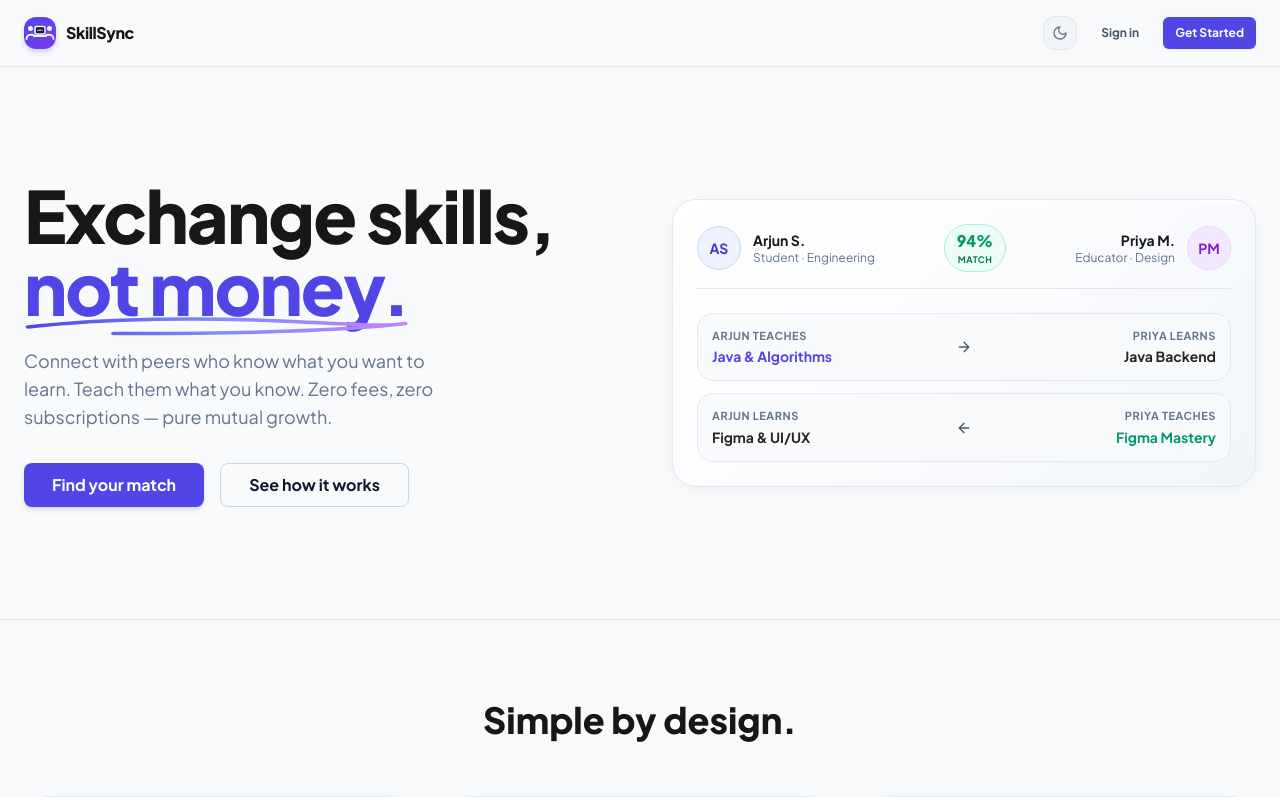
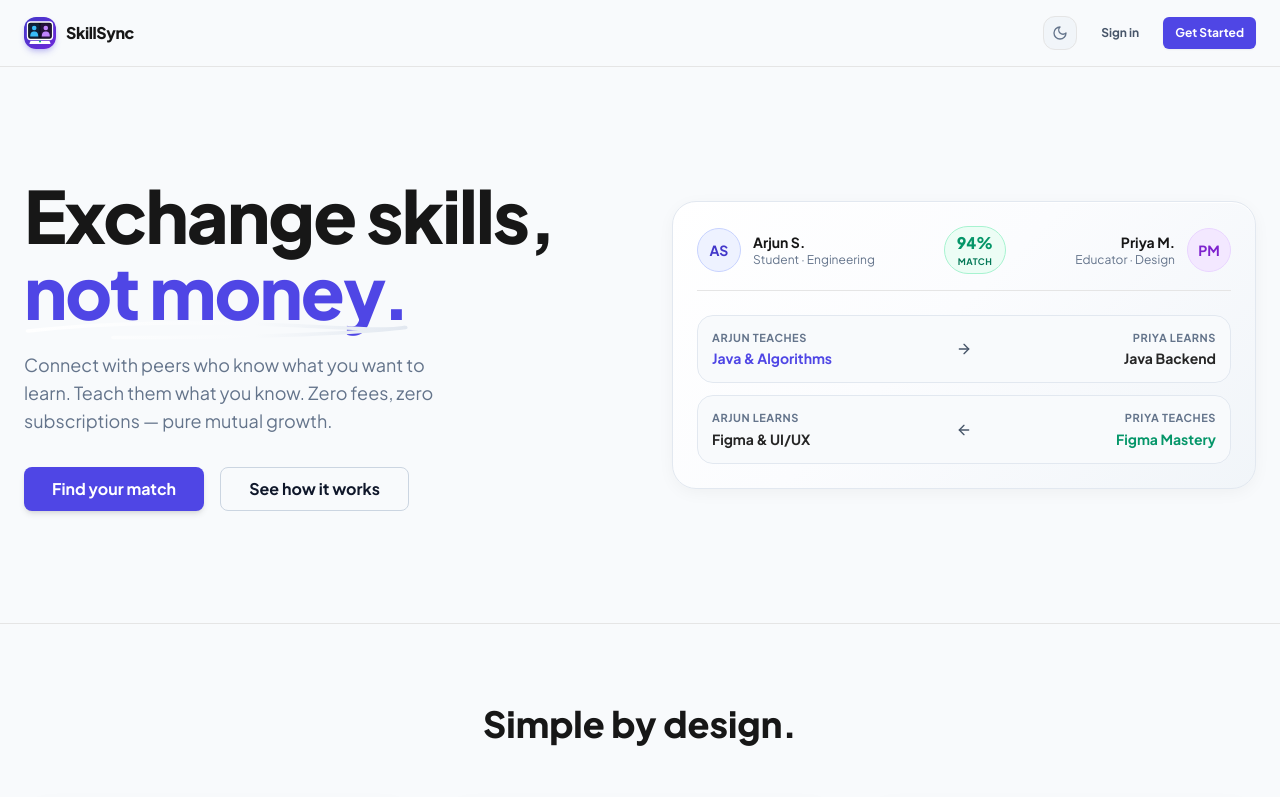
Before and after one commit to himanshuraj108/SkillSync, a React (Vite) app in the folder client/: page / in a window 1280 px wide. Shown: the top 797 px of the page. Built offline with nearby package versions, Linux system fonts and the light colour scheme; no server answers.

Commit message:
feat(ui): 2-user video meeting logo and sequenced animated signature underline

```diff
--- a/client/src/components/layout/AuthLayout.jsx
+++ b/client/src/components/layout/AuthLayout.jsx
@@ -27,11 +27,15 @@ export function AuthLayout({ children }) {
             <span className="text-[11px] font-extrabold uppercase tracking-widest text-indigo-600 dark:text-indigo-400">
               Peer Knowledge Network
             </span>
-            <h2 className="text-3xl xl:text-4xl font-extrabold tracking-tight text-neutral-900 dark:text-white leading-[1.15] mt-1 mb-3">
-              Exchange skills,<br />
-              <span className="relative inline-block text-indigo-600 dark:text-indigo-400">
+            <h2 className="text-3xl xl:text-4xl font-extrabold tracking-tight text-neutral-900 dark:text-white leading-[1.18] mt-1 mb-3">
+              <span className="relative inline-block">
+                Exchange skills,
+                <SignatureUnderline variant="first-temporary" delay={0.2} />
+              </span>
+              <br />
+              <span className="relative inline-block text-indigo-600 dark:text-indigo-400 mt-1">
                 not money.
-                <SignatureUnderline delay={0.4} duration={1.1} />
+                <SignatureUnderline variant="second-permanent" delay={1.4} />
               </span>
             </h2>
             <p className="text-xs xl:text-sm text-neutral-600 dark:text-neutral-400 leading-relaxed max-w-sm">
--- a/client/src/components/ui/Logo.jsx
+++ b/client/src/components/ui/Logo.jsx
@@ -6,60 +6,38 @@ export function LogoIcon({ className = 'h-8 w-8' }) {
       viewBox="0 0 32 32"
       fill="none"
       xmlns="http://www.w3.org/2000/svg"
-      className={cn('shrink-0 select-none shadow-md shadow-indigo-600/20 rounded-xl', className)}
+      className={cn('shrink-0 select-none shadow-md shadow-indigo-600/25 rounded-xl', className)}
     >
       <defs>
-        <linearGradient id="logo-bg-grad" x1="0%" y1="0%" x2="100%" y2="100%">
-          <stop offset="0%" stopColor="#4f46e5" />
-          <stop offset="100%" stopColor="#7c3aed" />
-        </linearGradient>
-        <linearGradient id="logo-user-grad" x1="0%" y1="0%" x2="100%" y2="100%">
-          <stop offset="0%" stopColor="#ffffff" />
-          <stop offset="100%" stopColor="#e0e7ff" />
+        <linearGradient id="logo-tile-bg" x1="0%" y1="0%" x2="100%" y2="100%">
+          <stop offset="0%" stopColor="#4338ca" />
+          <stop offset="100%" stopColor="#6d28d9" />
         </linearGradient>
       </defs>
 
-      {/* Rounded Squircle Tile */}
-      <rect width="32" height="32" rx="9" fill="url(#logo-bg-grad)" />
+      {/* Squircle Base Tile */}
+      <rect width="32" height="32" rx="9" fill="url(#logo-tile-bg)" />
 
-      {/* Left User (Peer 1) */}
-      <circle cx="6.5" cy="11.5" r="2.5" fill="url(#logo-user-grad)" />
-      <path
-        d="M2.5 22c0-2.4 1.8-4.2 4-4.2h1.5c.8 0 1.5.3 2.1.8"
-        stroke="url(#logo-user-grad)"
-        strokeWidth="2"
-        strokeLinecap="round"
-      />
+      {/* Laptop / Computer Monitor Window Frame */}
+      <rect x="3.5" y="5" width="25" height="17.5" rx="3" fill="#090d16" stroke="#ffffff" strokeWidth="1.3" />
 
-      {/* Center PC / Laptop Meeting Screen */}
-      <rect
-        x="11"
-        y="9.5"
-        width="10"
-        height="7.5"
-        rx="1.5"
-        fill="#0f172a"
-        stroke="url(#logo-user-grad)"
-        strokeWidth="1.6"
-      />
-      {/* Live 2-Way Meeting Presence on Screen */}
-      <circle cx="14" cy="13.2" r="1" fill="#38bdf8" />
-      <circle cx="18" cy="13.2" r="1" fill="#a855f7" />
-      <path d="M15.4 13.2h1.2" stroke="#ffffff" strokeWidth="1" strokeLinecap="round" />
+      {/* LEFT PEER VIDEO CALL TILE */}
+      <rect x="4.8" y="6.3" width="10.8" height="14.8" rx="2" fill="#0f2038" />
+      {/* Left User (Head & Torso) */}
+      <circle cx="10.2" cy="11" r="2.3" fill="#38bdf8" />
+      <path d="M 6.2 19.5 C 6.2 15.8 7.8 14.6 10.2 14.6 C 12.6 14.6 14.2 15.8 14.2 19.5 Z" fill="#38bdf8" />
+
+      {/* RIGHT PEER VIDEO CALL TILE */}
+      <rect x="16.4" y="6.3" width="10.8" height="14.8" rx="2" fill="#24123a" />
+      {/* Right User (Head & Torso) */}
+      <circle cx="21.8" cy="11" r="2.3" fill="#c084fc" />
+      <path d="M 17.8 19.5 C 17.8 15.8 19.4 14.6 21.8 14.6 C 24.2 14.6 25.8 15.8 25.8 19.5 Z" fill="#c084fc" />
+
       {/* Laptop Keyboard Base */}
-      <path
-        d="M9.5 18h13c.4 0 .7.3.6.7l-.3.8c-.1.3-.4.5-.7.5H9.9c-.3 0-.6-.2-.7-.5l-.3-.8c-.1-.4.2-.7.6-.7z"
-        fill="url(#logo-user-grad)"
-      />
+      <path d="M 6.5 24 H 25.5 L 26.5 26.2 C 26.7 26.6 26.4 27 25.9 27 H 6.1 C 5.6 27 5.3 26.6 5.5 26.2 Z" fill="#ffffff" />
 
-      {/* Right User (Peer 2) */}
-      <circle cx="25.5" cy="11.5" r="2.5" fill="url(#logo-user-grad)" />
-      <path
-        d="M29.5 22c0-2.4-1.8-4.2-4-4.2h-1.5c-.8 0-1.5.3-2.1.8"
-        stroke="url(#logo-user-grad)"
-        strokeWidth="2"
-        strokeLinecap="round"
-      />
+      {/* Live Meeting Active Indicator Core */}
+      <circle cx="16" cy="24.5" r="1.1" fill="#10b981" />
     </svg>
   )
 }
--- a/client/src/components/ui/SignatureUnderline.jsx
+++ b/client/src/components/ui/SignatureUnderline.jsx
@@ -1,10 +1,17 @@
 import { motion } from 'framer-motion'
 
+/**
+ * SignatureUnderline component with multi-stage choreographed animation:
+ * - 'first-temporary': Draws first in blue/indigo, then fades out.
+ * - 'second-permanent': Draws second in clean white/silver and stays permanently.
+ */
 export function SignatureUnderline({
-  delay = 0.4,
-  duration = 1.2,
+  variant = 'second-permanent',
+  delay = 0.2,
   className = 'absolute -bottom-2.5 sm:-bottom-3.5 left-0 w-full h-4 sm:h-6 overflow-visible pointer-events-none',
 }) {
+  const isFirstTemp = variant === 'first-temporary'
+
   return (
     <motion.svg
       viewBox="0 0 280 24"
@@ -12,36 +19,62 @@ export function SignatureUnderline({
       xmlns="http://www.w3.org/2000/svg"
       className={className}
       preserveAspectRatio="none"
-      initial="hidden"
-      animate="visible"
     >
       <defs>
-        <linearGradient id="sig-underline-grad" x1="0%" y1="0%" x2="100%" y2="0%">
+        {/* Blue/Indigo gradient for first stroke */}
+        <linearGradient id="sig-blue-grad" x1="0%" y1="0%" x2="100%" y2="0%">
           <stop offset="0%" stopColor="#4f46e5" />
-          <stop offset="50%" stopColor="#818cf8" />
-          <stop offset="100%" stopColor="#c084fc" />
+          <stop offset="50%" stopColor="#6366f1" />
+          <stop offset="100%" stopColor="#38bdf8" />
+        </linearGradient>
+
+        {/* Crisp White/Silver gradient for second permanent stroke */}
+        <linearGradient id="sig-white-grad" x1="0%" y1="0%" x2="100%" y2="0%">
+          <stop offset="0%" stopColor="#ffffff" />
+          <stop offset="60%" stopColor="#f8fafc" />
+          <stop offset="100%" stopColor="#e2e8f0" />
         </linearGradient>
       </defs>
 
-      {/* Main sweeping handwritten signature underline path */}
+      {isFirstTemp ? (
+        // First Signature Stroke (Draws under "Exchange skills," then fades away)
         <motion.path
           d="M 3 14 C 60 5, 130 4, 195 8.5 C 235 11, 260 14, 277 10.5 C 235 17.5, 155 21, 65 20.5"
-        stroke="url(#sig-underline-grad)"
+          stroke="url(#sig-blue-grad)"
           strokeWidth="3.5"
           strokeLinecap="round"
           strokeLinejoin="round"
-        variants={{
-          hidden: { pathLength: 0, opacity: 0 },
-          visible: {
+          initial={{ pathLength: 0, opacity: 0 }}
+          animate={{
+            pathLength: [0, 1, 1, 1],
+            opacity: [0, 1, 1, 0],
+          }}
+          transition={{
+            duration: 2.6,
+            times: [0, 0.35, 0.75, 1],
+            ease: 'easeInOut',
+            delay: delay,
+          }}
+        />
+      ) : (
+        // Second Signature Stroke (Draws under "not money." in White and stays)
+        <motion.path
+          d="M 3 14 C 60 5, 130 4, 195 8.5 C 235 11, 260 14, 277 10.5 C 235 17.5, 155 21, 65 20.5"
+          stroke="url(#sig-white-grad)"
+          strokeWidth="3.5"
+          strokeLinecap="round"
+          strokeLinejoin="round"
+          initial={{ pathLength: 0, opacity: 0 }}
+          animate={{
             pathLength: 1,
             opacity: 1,
-            transition: {
-              pathLength: { duration, ease: [0.22, 1, 0.36, 1], delay },
-              opacity: { duration: 0.15, delay },
-            },
-          },
+          }}
+          transition={{
+            pathLength: { duration: 0.9, ease: [0.22, 1, 0.36, 1], delay: delay || 1.4 },
+            opacity: { duration: 0.2, delay: delay || 1.4 },
           }}
         />
+      )}
     </motion.svg>
   )
 }
--- a/client/src/pages/Landing.jsx
+++ b/client/src/pages/Landing.jsx
@@ -56,11 +56,15 @@ export default function Landing() {
               animate={{ opacity: heroInView ? 1 : 0, y: heroInView ? 0 : 24 }}
               transition={{ duration: 0.5 }}
             >
-              <h1 className="text-4xl sm:text-6xl lg:text-7xl font-extrabold tracking-tight text-neutral-900 dark:text-white leading-[1.1]">
-                Exchange skills,<br />
-                <span className="relative inline-block text-indigo-600 dark:text-indigo-400">
+              <h1 className="text-4xl sm:text-6xl lg:text-7xl font-extrabold tracking-tight text-neutral-900 dark:text-white leading-[1.15]">
+                <span className="relative inline-block">
+                  Exchange skills,
+                  <SignatureUnderline variant="first-temporary" delay={0.2} />
+                </span>
+                <br />
+                <span className="relative inline-block text-indigo-600 dark:text-indigo-400 mt-1">
                   not money.
-                  <SignatureUnderline delay={0.35} duration={1.1} />
+                  <SignatureUnderline variant="second-permanent" delay={1.4} />
                 </span>
               </h1>
               <p className="text-base sm:text-lg text-neutral-600 dark:text-neutral-400 mt-6 max-w-md leading-relaxed">
```
Also changed, not shown: client/public/favicon.svg, client/public/vite.svg. Lines whose indentation alone changed are shown as unchanged.
